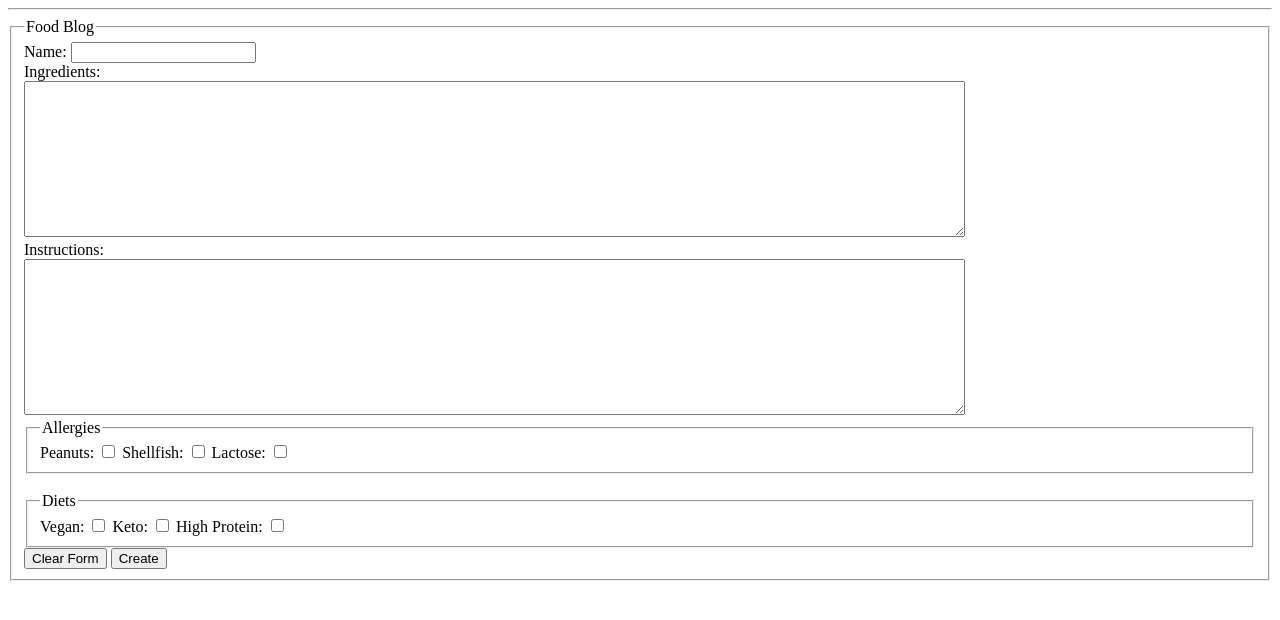
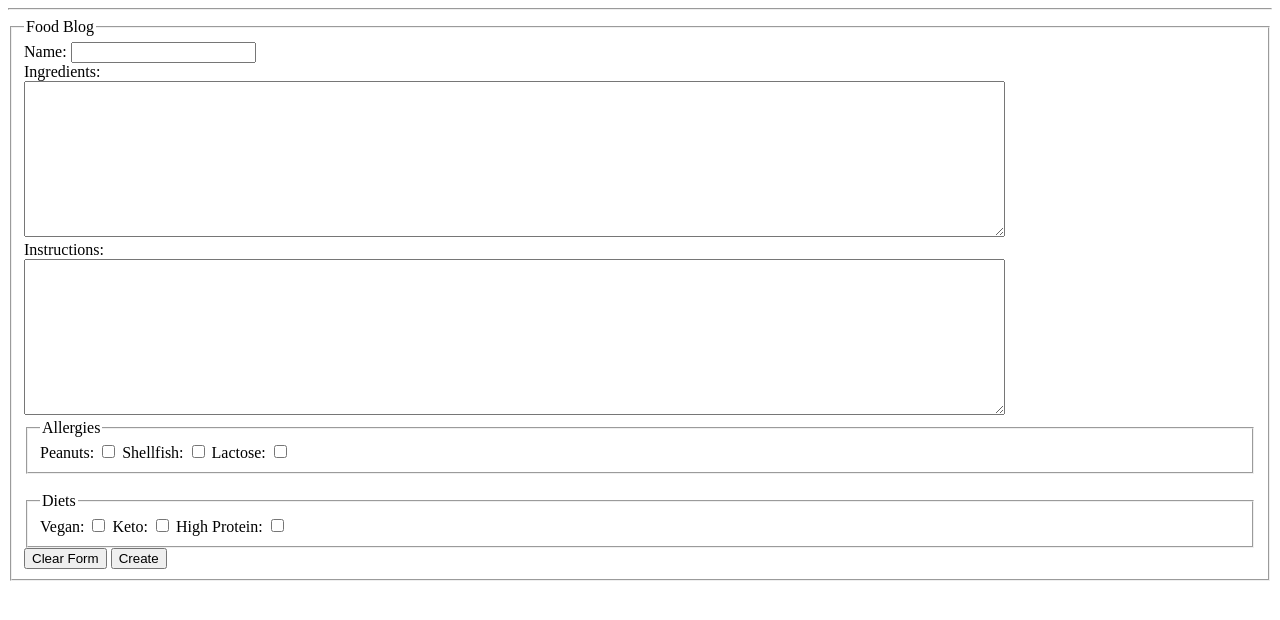
Before and after one commit to WebProgrammingSp2022/CS4-FoodBlog, a website: page public/views/index.html in a window 1280 px wide. Drawn offline with nearby package versions, Linux system fonts and the light colour scheme; files whose address does not match are found by name.

Commit message:
Update index.html

```diff
--- a/public/views/index.html
+++ b/public/views/index.html
@@ -21,12 +21,12 @@
                         <br>
                         <label for="ingredients">Ingredients:</label>
                         <br>
-                        <textarea  id="ingredients" rows="10" cols="115" name="comments" form="usrform">
+                        <textarea  id="ingredients" rows="10" cols="120" name="comments" form="usrform">
                         </textarea>
                         <br>
                         <label for="instructions">Instructions:</label>
                         <br>
-                        <textarea id="instructions" rows="10" cols="115" name="comments" form="usrform">
+                        <textarea id="instructions" rows="10" cols="120" name="comments" form="usrform">
                         </textarea>
                         <br>
                         <fieldset>
```
